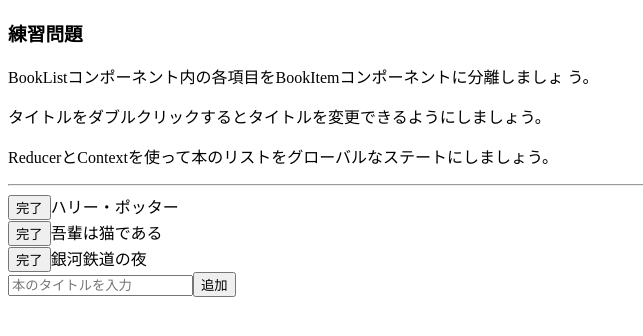
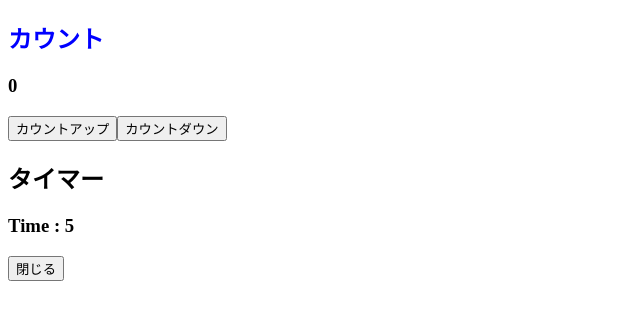
Before and after one commit to nasu-masa/frontend-study, a React (Vite) app in the folder react/react-basics/: page / in a window 1280 px wide. Shown: the top 336 px of the page, without its empty margins (0-643 px from the left). Built offline with nearby package versions, Linux system fonts and the light colour scheme.

Commit message:
Learned useEffect and React StrictMode behavior

```diff
--- a/react/react-basics/src/App.jsx
+++ b/react/react-basics/src/App.jsx
@@ -1,4 +1,4 @@
-import CardLesson from "./components/07-react_hooks/use-context/BookShelf";
+import CardLesson from "./components/08-react_hooks2/useEffect/Example";
 
 function App() {
   return <CardLesson />;
--- /dev/null
+++ b/react/react-basics/src/components/08-react_hooks2/useEffect/Example.jsx
@@ -0,0 +1,54 @@
+import { useState, useEffect, useRef } from "react";
+import Timer from "./components/Timer";
+
+const Example = () => {
+  const [count, setCount] = useState(0);
+  const [isDisp, setIsDisp] = useState(true);
+
+  const isFirstRender = useRef(true);
+
+  useEffect(() => {
+    if (isFirstRender.current) {
+      isFirstRender.current = false;
+      return;
+    }
+    console.log("count changed");
+  }, [count]);
+  // StrictMode（開発環境）では、
+  // 副作用のバグ検出のため useEffect が追加実行されることがある。
+  // ※ 本番環境では通常どおり実行される。
+
+  return (
+    <>
+      <h2 style={{ color: "blue" }}>カウント</h2>
+      <h3>{count}</h3>
+      <button
+        onClick={() => {
+          setCount((prev) => prev + 1);
+        }}
+      >
+        カウントアップ
+      </button>
+      <button
+        onClick={() => {
+          setCount((prev) => (prev <= 0 ? prev : prev - 1));
+        }}
+      >
+        カウントダウン
+      </button>
+      <h2>タイマー</h2>
+      {isDisp && <Timer />}
+      <button onClick={() => setIsDisp((prev) => !prev)}>
+        {isDisp ? "閉じる" : "開く"}
+      </button>
+    </>
+  );
+};
+export default Example;
+/*
+ * useEffect
+ * ・レンダリング後に副作用（API通信、タイマー、イベント登録など）を実行するフック
+ * ・依存配列が [] の場合、初回レンダリング（マウント）後に1回だけ実行される
+ * ・依存配列に state や props を指定すると、その値が前回から変わったときだけ再実行される
+ * ・return にクリーンアップ関数を書くことで、タイマーやイベントなどの後片付けができる
+ */
--- /dev/null
+++ b/react/react-basics/src/components/08-react_hooks2/useEffect/components/Timer.jsx
@@ -0,0 +1,22 @@
+import { useState, useEffect } from "react";
+
+const Timer = ({ setIsDisp }) => {
+  const [time, setTime] = useState(0);
+
+  useEffect(() => {
+    let intervalId = null;
+    intervalId = setInterval(() => {
+      setTime((prev) => prev + 1);
+    }, 1000);
+    return () => {
+      clearInterval(intervalId);
+    };
+  }, []);
+
+  return (
+    <>
+      <h3>Time : {time}</h3>
+    </>
+  );
+};
+export default Timer;
```
